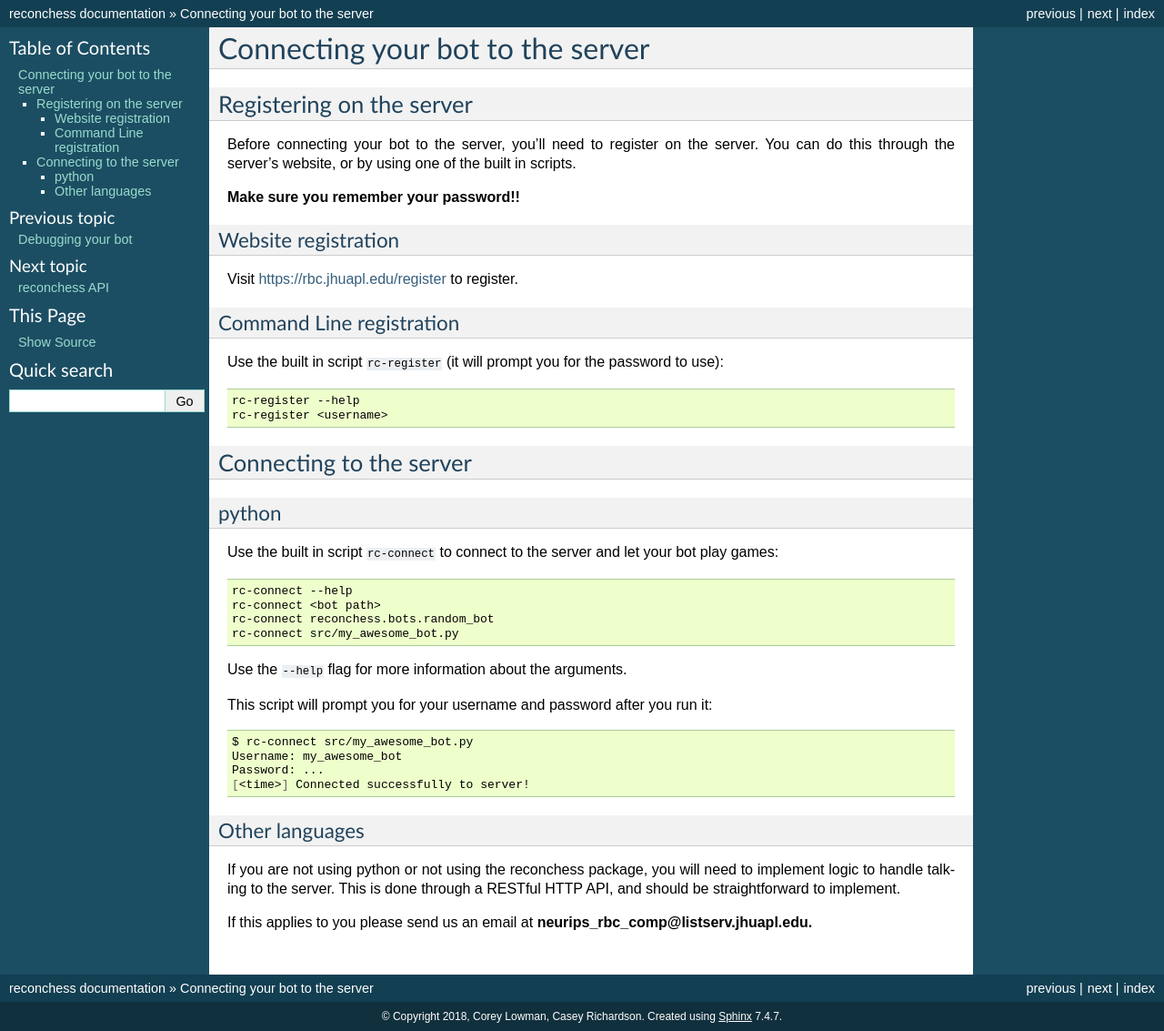
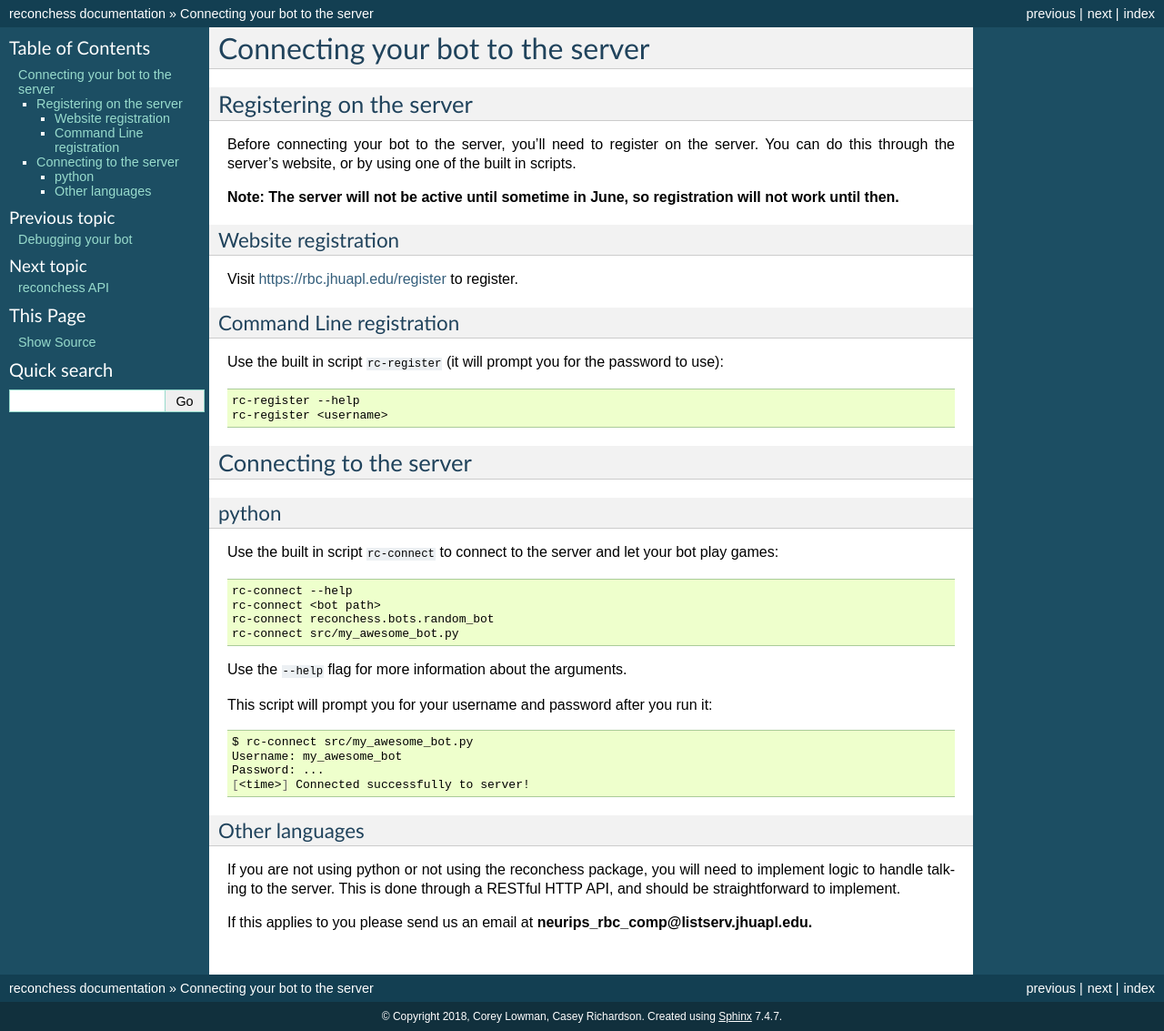
Before and after one commit to reconnaissanceblindchess/reconchess, a Sphinx documentation site: the page built from docs/source/bot_connecting.rst, in a window 1280 px wide. Shown: the whole page at 91% size. Built offline with Sphinx 7.4.7, drawn with Linux system fonts in a browser that asks for light colours.

Commit message:
Adding detail about server not being up until June

```diff
--- a/docs/source/bot_connecting.rst
+++ b/docs/source/bot_connecting.rst
@@ -7,7 +7,7 @@ Registering on the server
 Before connecting your bot to the server, you'll need to register on the server. You can do this through the server's
 website, or by using one of the built in scripts.
 
-**Make sure you remember your password!!**
+**Note: The server will not be active until sometime in June, so registration will not work until then.**
 
 Website registration
 ^^^^^^^^^^^^^^^^^^^^
--- a/setup.py
+++ b/setup.py
@@ -23,7 +23,8 @@ setuptools.setup(
             'rc-replay=reconchess.scripts.rc_replay:main',
             'rc-register=reconchess.scripts.rc_register:main',
             'rc-connect=reconchess.scripts.rc_connect:main',
-            'rc-play-on-server=reconchess.scripts.rc_play_on_server:main'        ],
+            'rc-play-on-server=reconchess.scripts.rc_play_on_server:main',
+        ],
     },
     python_requires='>=3.5',
     install_requires=requirements,
```
